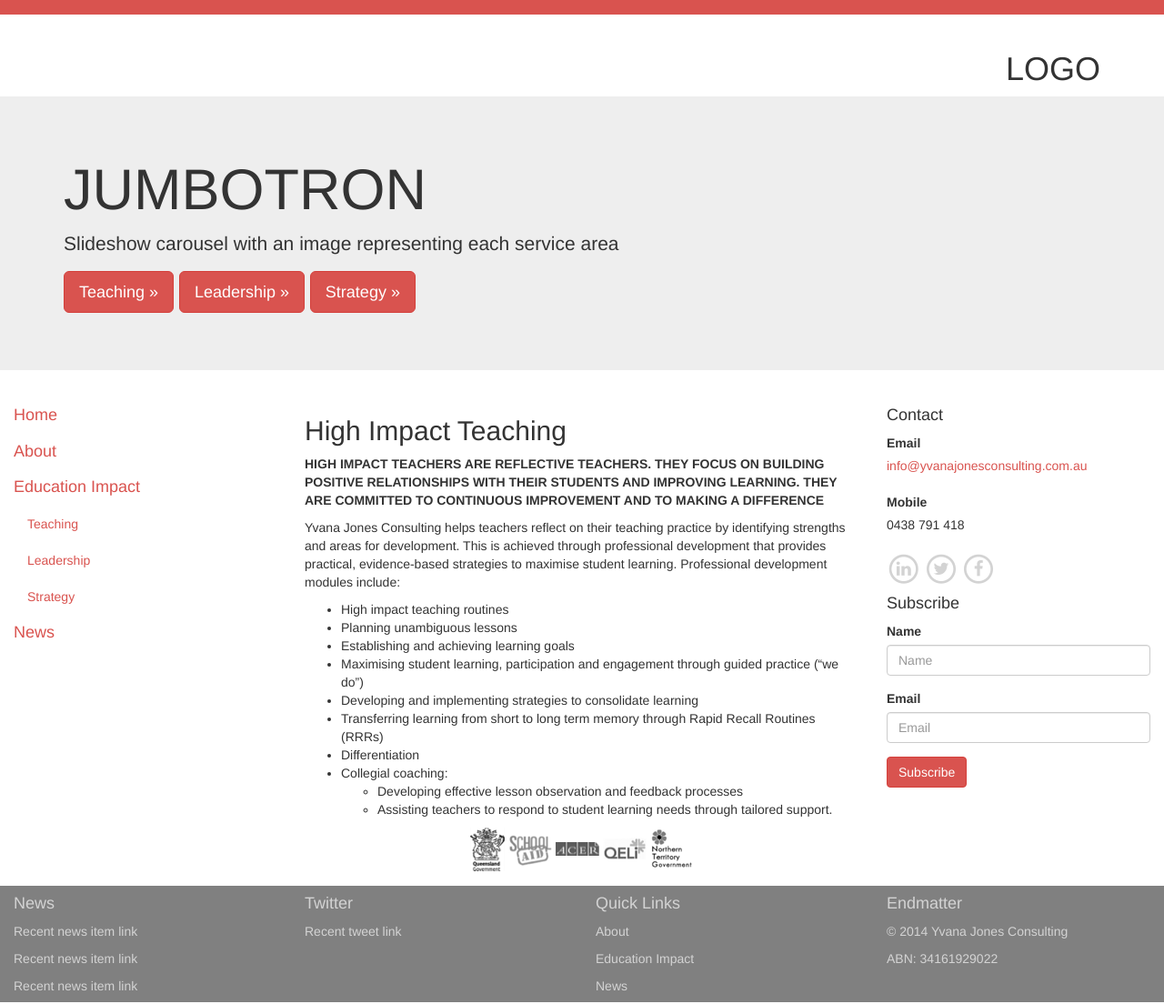
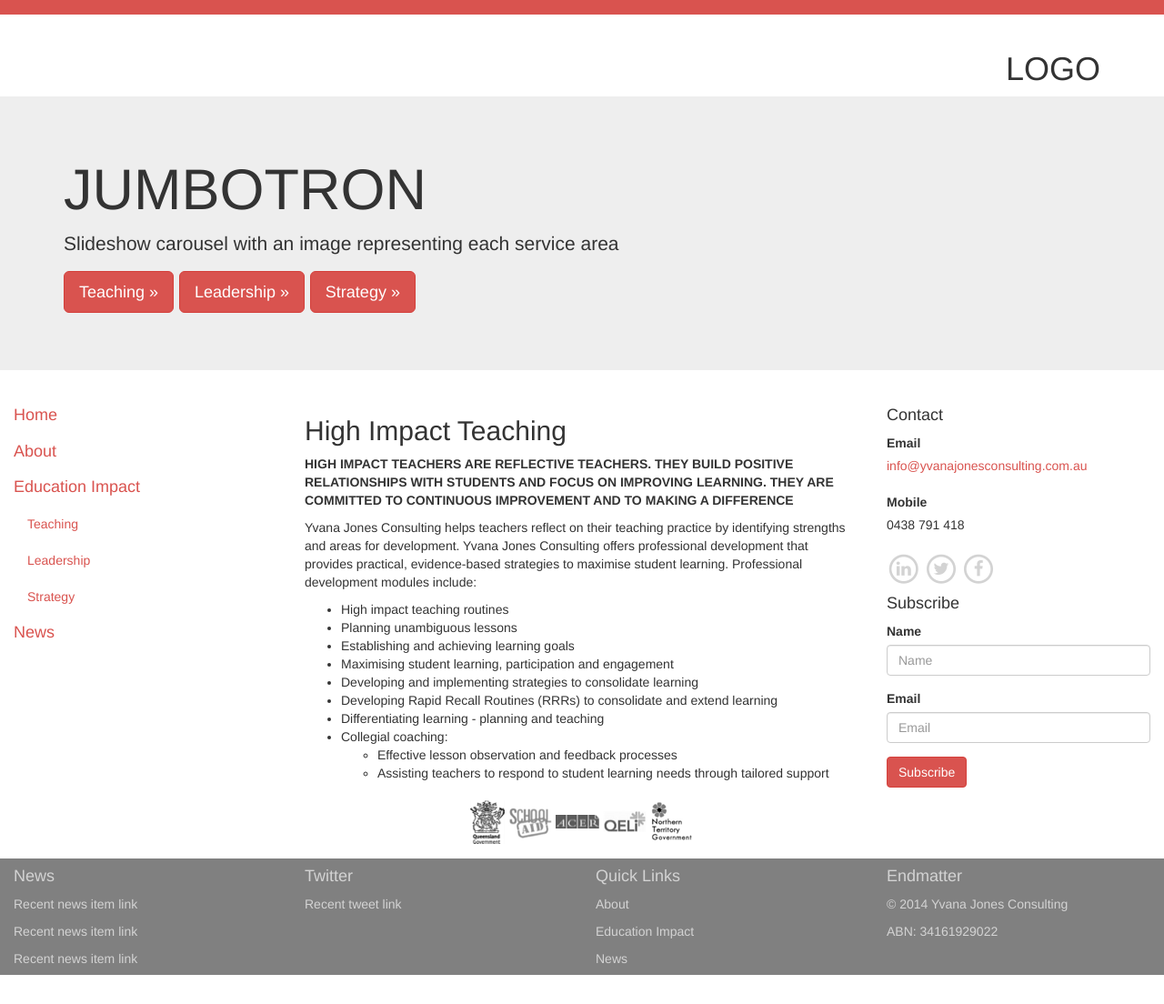
Before and after one commit to idm/idm.github.io, a Jekyll site: the page built from yjc/teaching.md, in a window 1280 px wide. Shown: the whole page at 91% size. Built offline with Jekyll 4.4.1, drawn with Linux system fonts in a browser that asks for light colours; nearby versions of some CDN libraries; after the commit the page ends 1074 px from its top, so only the background shows below that.

Commit message:
updated teaching

```diff
--- a/yjc/teaching.md
+++ b/yjc/teaching.md
@@ -2,17 +2,17 @@
 layout: yjc
 title: High Impact Teaching
 ---
-**HIGH IMPACT TEACHERS ARE REFLECTIVE TEACHERS. THEY FOCUS ON BUILDING POSITIVE RELATIONSHIPS WITH THEIR STUDENTS AND IMPROVING LEARNING. THEY ARE COMMITTED TO CONTINUOUS IMPROVEMENT AND TO MAKING A DIFFERENCE**
+**HIGH IMPACT TEACHERS ARE REFLECTIVE TEACHERS. THEY BUILD POSITIVE RELATIONSHIPS WITH  STUDENTS AND FOCUS ON IMPROVING LEARNING. THEY ARE COMMITTED TO CONTINUOUS IMPROVEMENT AND TO MAKING A DIFFERENCE**
 
-Yvana Jones Consulting helps teachers reflect on their teaching practice by identifying strengths and areas for development. This is achieved through professional development that provides practical, evidence-based strategies to maximise student learning. Professional development modules include:
+Yvana Jones Consulting helps teachers reflect on their teaching practice by identifying strengths and areas for development. Yvana Jones Consulting offers professional development that provides practical, evidence-based strategies to maximise student learning. Professional development modules include:
 
 *	High impact teaching routines
 *	Planning unambiguous lessons
 *	Establishing and achieving learning goals
-*	Maximising student learning, participation and engagement through guided practice ("we do")
+*	Maximising student learning, participation and engagement
 *	Developing and implementing strategies to consolidate learning
-*	Transferring learning from short to long term memory through Rapid Recall Routines (RRRs)
-*	Differentiation
+*	Developing Rapid Recall Routines (RRRs) to consolidate and extend learning
+*	Differentiating learning - planning and teaching
 *	Collegial coaching:
-	*	Developing effective lesson observation and feedback processes
-	*	Assisting teachers to respond to student learning needs through tailored support.
+	*	Effective lesson observation and feedback processes
+	*	Assisting teachers to respond to student learning needs through tailored support
```
